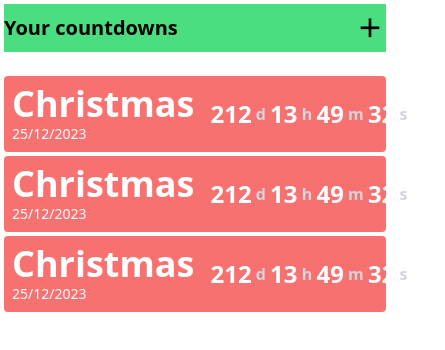
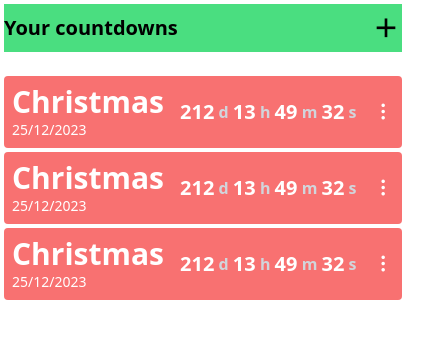
Before and after one commit to YinChuRijnaard/dayz-left, a React (Vite) app: page / in a window 390 px wide. Shown: the top 350 px of the page, 445 px wide, since content can reach past the window. Built offline with nearby package versions, Linux system fonts and the light colour scheme.

Commit message:
Test for mobile view

```diff
--- a/src/App.tsx
+++ b/src/App.tsx
@@ -2,7 +2,7 @@ import Entry from "./components/Entry";
 
 const App = () => {
   return (
-    <main className="p-1">
+    <main className="min-w-max p-1">
       <div className="flex items-center justify-between bg-green-400">
         <h1 className="text-xl font-bold">Your countdowns</h1>
         <i className="ri-add-fill ri-2x"></i>
--- a/src/components/Entry.tsx
+++ b/src/components/Entry.tsx
@@ -2,24 +2,24 @@ const Entry = () => {
   return (
     <section className="flex justify-between rounded bg-red-400 p-2 text-white">
       <div>
-        <h1 className="text-4xl font-bold">Christmas</h1>
+        <h1 className="text-3xl font-bold">Christmas</h1>
         <p className="text-sm">25/12/2023</p>
       </div>
 
       <div className="ml-auto flex items-center justify-center py-2 px-4 font-bold">
-        <p className="text-2xl">212</p>
+        <p className="text-xl">212</p>
         &nbsp;
         <p className="text-gray-300">d</p>
         &nbsp;
-        <p className="text-2xl">13</p>
+        <p className="text-xl">13</p>
         &nbsp;
         <p className="text-gray-300">h</p>
         &nbsp;
-        <p className="text-2xl">49</p>
+        <p className="text-xl">49</p>
         &nbsp;
         <p className="text-gray-300">m</p>
         &nbsp;
-        <p className="text-2xl">32</p>
+        <p className="text-xl">32</p>
         &nbsp;
         <p className="text-gray-300">s</p>
       </div>
```
